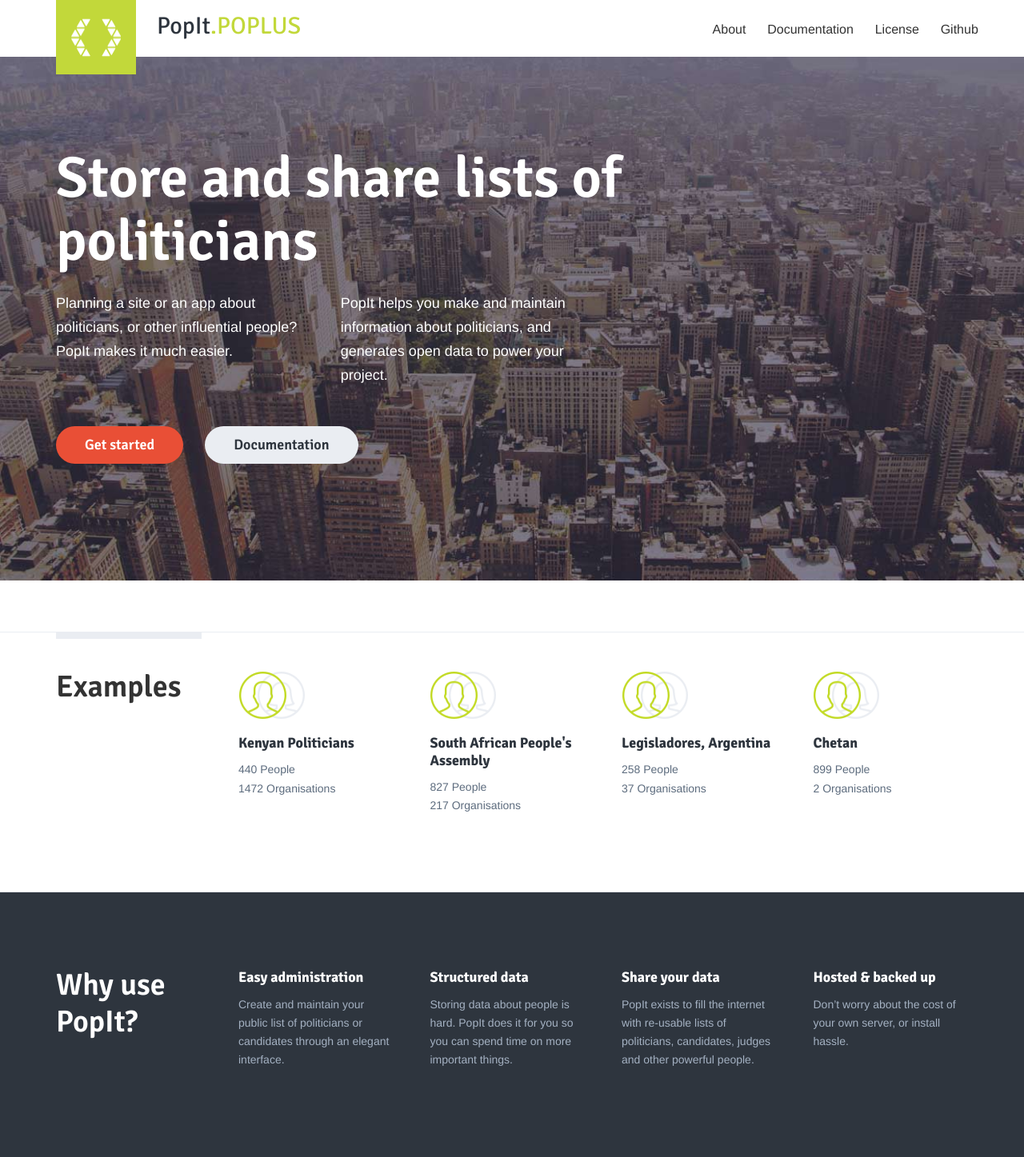
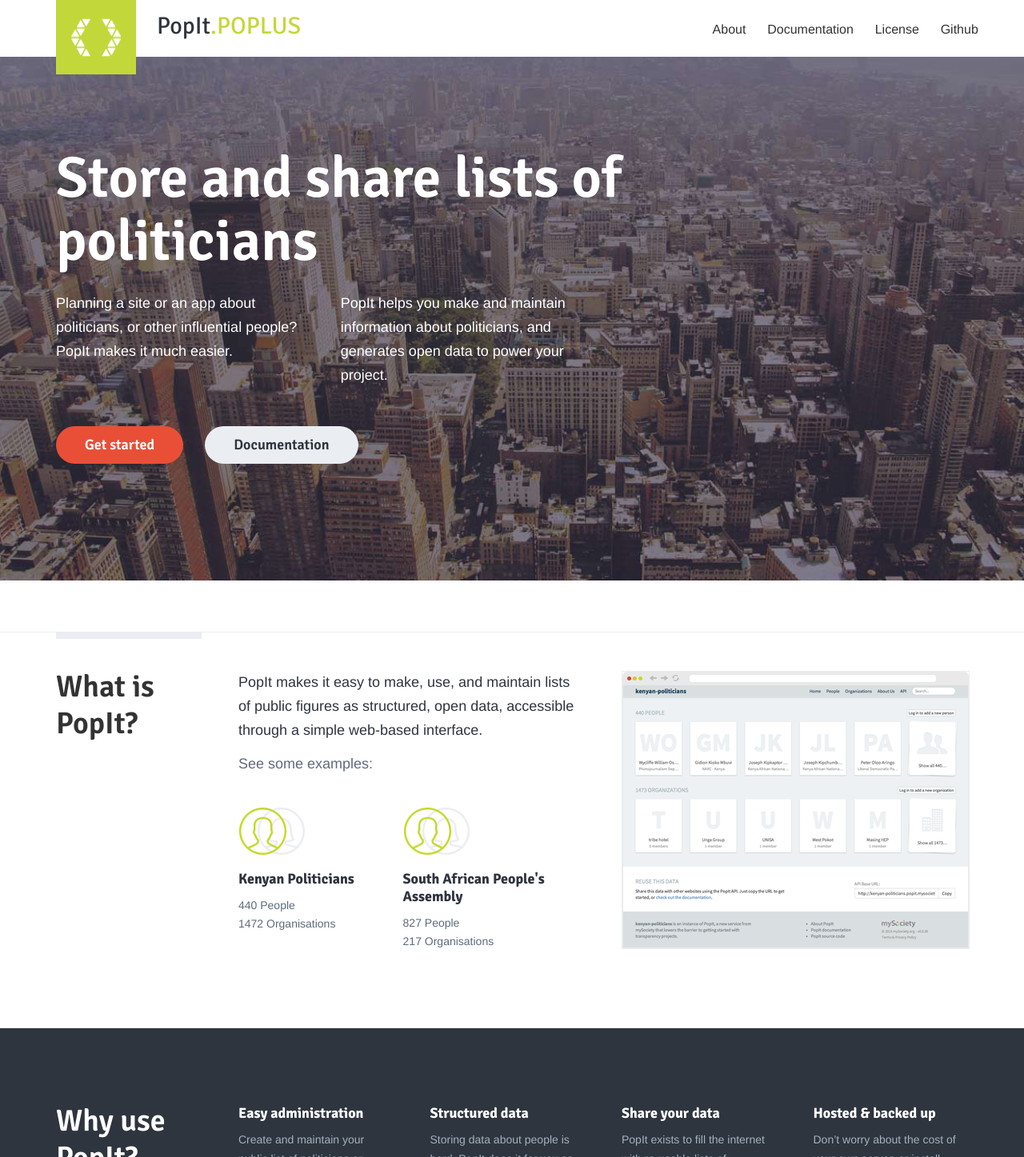
Before and after one commit to mysociety/popit.poplus.org, a Jekyll site: the page built from index.html, in a window 1280 px wide. Shown: the top 1447 px of the page at 80% size. Built offline with Jekyll 4.4.1, drawn with Linux system fonts in a browser that asks for light colours; Markdown is read by kramdown in place of the engine named in the settings; grey boxes are pictures that could not be loaded.

```diff
--- a/css/global.css
+++ b/css/global.css
@@ -880,6 +880,17 @@ textarea,
         padding-right: 2em;
         margin-right: 1.5em; } }
 
+.explanation .intro {
+  font-size: 1.125em;
+  color: #2e353e; }
+.explanation h3 {
+  color: #5d6c7e;
+  font-family: "adelle", "Helvetica Neue", Arial, Helvetica, serif;
+  font-weight: normal; }
+
+.example-popit {
+  margin-top: 2em; }
+
 .why {
   background-color: #2e353e;
   color: #fff;
@@ -898,31 +909,37 @@ textarea,
     font-size: 0.875em;
     color: #a4b1c2; }
 
+.what,
 .how-it-works,
 .featuring,
 .examples {
   margin-top: 1em;
   margin-bottom: 2em; }
+  .what h3,
   .how-it-works h3,
   .featuring h3,
   .examples h3 {
     font-size: 1.125em; }
+  .what p,
   .how-it-works p,
   .featuring p,
   .examples p {
     font-size: 0.875em;
     color: #5d6c7e; }
+  .what img,
   .how-it-works img,
   .featuring img,
   .examples img {
     border: 1px solid #eaedf2; }
 
 @media (min-width: 33.75em) {
+  .what,
   .how-it-works,
   .featuring,
   .examples {
     margin-top: 3em; } }
 @media (min-width: 50em) {
+  .what,
   .how-it-works,
   .featuring,
   .examples {
@@ -955,6 +972,18 @@ textarea,
       margin-right: 5.043859649%;
       /* 46px */ }
       .column-one-of-four:nth-child(4n+4) {
+        margin-right: 0; } }
+
+.column-one-of-two {
+  margin-bottom: 2em;
+  vertical-align: top; }
+  @media (min-width: 33.75em) {
+    .column-one-of-two {
+      width: 47.478070176%;
+      display: inline-block;
+      margin-right: 5.043859649%;
+      /* 46px */ }
+      .column-one-of-two:nth-child(even) {
         margin-right: 0; } }
 
 .layout-full-width-left-heading:before, .layout-full-width-left-heading:after {
@@ -1015,12 +1044,6 @@ textarea,
   @media (-webkit-min-device-pixel-ratio: 1.5), (min-resolution: 144dpi) {
     .example-popit {
       background-image: url("../assets/img/example-popit-icon@2.png"); } }
-  @media (min-width: 33.75em) and (max-width: 50em) {
-    .example-popit {
-      /* Use the available space and put the icon on the right */
-      padding-top: 0; }
-      .example-popit h3, .example-popit p {
-        padding-left: 33%; } }
   @media (max-width: 33.75em) {
     .example-popit {
       /* These use the .column-one-of-four layout, except these need to be two columns on small screens, not one*/
--- a/index.html
+++ b/index.html
@@ -18,42 +18,37 @@ title: Popit
     </div>
 </div>
 
-<div class="examples layout-full-width-left-heading">
+<div class="what layout-full-width-left-heading">
     <div class="container">
         <div class="heading-column">
             <div class="left-heading">
-                <h2>Examples</h2>
+                <h2>What is PopIt?</h2>
             </div>
         </div>
         <div class="content-column">
             <div class="grid-row">
-                <div class="column-one-of-four example-popit">
+                <div class="column-one-of-two">
+                    <div class="explanation">
+                        <p class="intro"> PopIt makes it easy to make, use, and maintain lists of public figures as structured, open data, accessible through a simple web-based interface.</p>
+                        <h3>See some examples:</h3>
+                    </div>
+                    <div class="column-one-of-two example-popit">
                         <a href="http://kenyan-politicians.popit.mysociety.org/">
                             <h3>Kenyan Politicians</h3>
                             <p>440 People</p>
                             <p>1472 Organisations</p>
                         </a>
                     </div><!--
-                --><div class="column-one-of-four example-popit">
+                    --><div class="column-one-of-two example-popit">
                         <a href="http://za-peoples-assembly.popit.mysociety.org/">
                             <h3>South African People's Assembly</h3>
                             <p>827 People</p>
                             <p>217 Organisations</p>
                         </a>
+                    </div>
                 </div><!--
-                --><div class="column-one-of-four example-popit">
-                    <a href="http://legisladores-ar.popit.mysociety.org">
-                        <h3>Legisladores, Argentina</h3>
-                        <p>258 People</p>
-                        <p>37 Organisations</p>
-                    </a>
-                </div><!--
-                --><div class="column-one-of-four example-popit">
-                    <a href="http://chetan.popit.mysociety.org/">
-                        <h3>Chetan</h3>
-                        <p>899 People</p>
-                        <p>2 Organisations</p>
-                    </a>
+                --><div class="column-one-of-two">
+                    <img src="/assets/img/popit-screenshot.png" />
                 </div>
             </div>
         </div>
@@ -100,22 +95,22 @@ title: Popit
         <div class="content-column">
             <div class="grid-row">
                 <div class="column-one-of-four">
-                    <img src="http://fillmurray.com/640/480/" />
+                    <img src="/assets/img/how-screen-1.png" />
                     <h3>Populate</h3>
                     <p>Add people and organisations to your PopIt via bulk upload or through the user interface. </p>
                 </div><!--
                 --><div class="column-one-of-four">
-                    <img src="http://placecage.com/640/480/" />
+                    <img src="/assets/img/how-screen-2.png" />
                     <h3>Describe</h3>
                     <p>Help others find, understand and reuse your instance.</p>
                 </div><!--
                 --><div class="column-one-of-four">
-                    <img src="http://www.stevensegallery.com/640/480/" />
+                    <img src="/assets/img/how-screen-3.png" />
                     <h3>Use</h3>
                     <p>Use PopIt in your application to manage people with the API.</p>
                 </div><!--
                 --><div class="column-one-of-four">
-                    <img src="http://placecage.com/c/640/480/" />
+                    <img src="/assets/img/how-screen-4.png" />
                     <h3>Share</h3>
                     <p>Publish your PopIt and allow others to use your data in their projects.</p>
                 </div>
```
Also changed, not shown: assets/sass/_homepage.scss (+31 -1 lines), assets/sass/_popit-styles.scss (+1 -7 lines), assets/img/how-screen-1.png (added), assets/img/how-screen-2.png (added), assets/img/how-screen-3.png (added), assets/img/how-screen-4.png (added), assets/img/popit-screenshot.png (added). Lines whose indentation alone changed are shown as unchanged.
